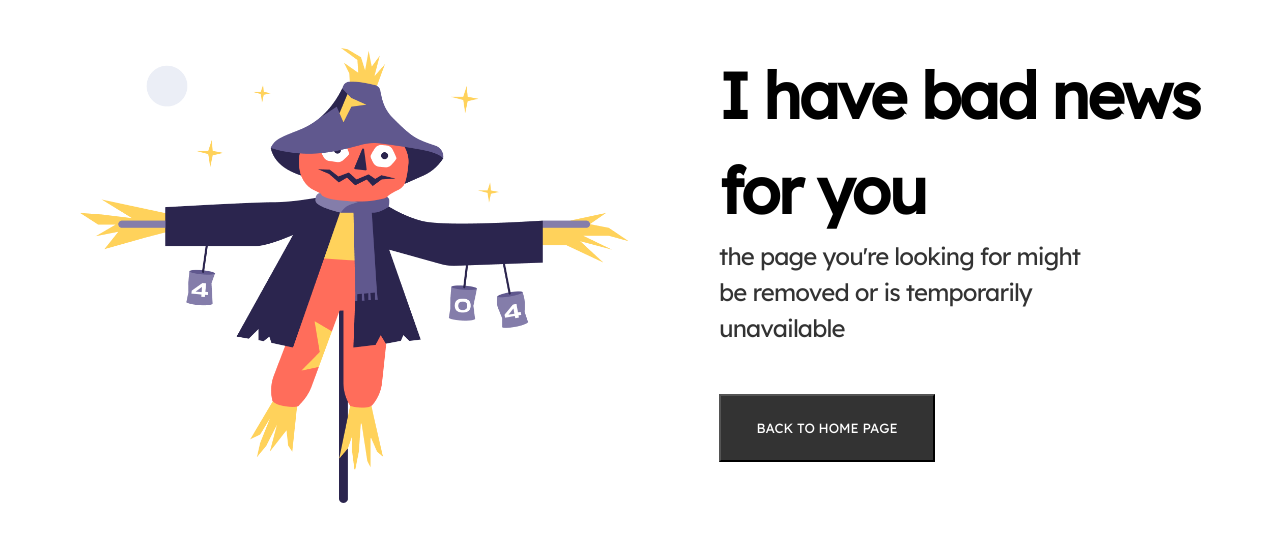
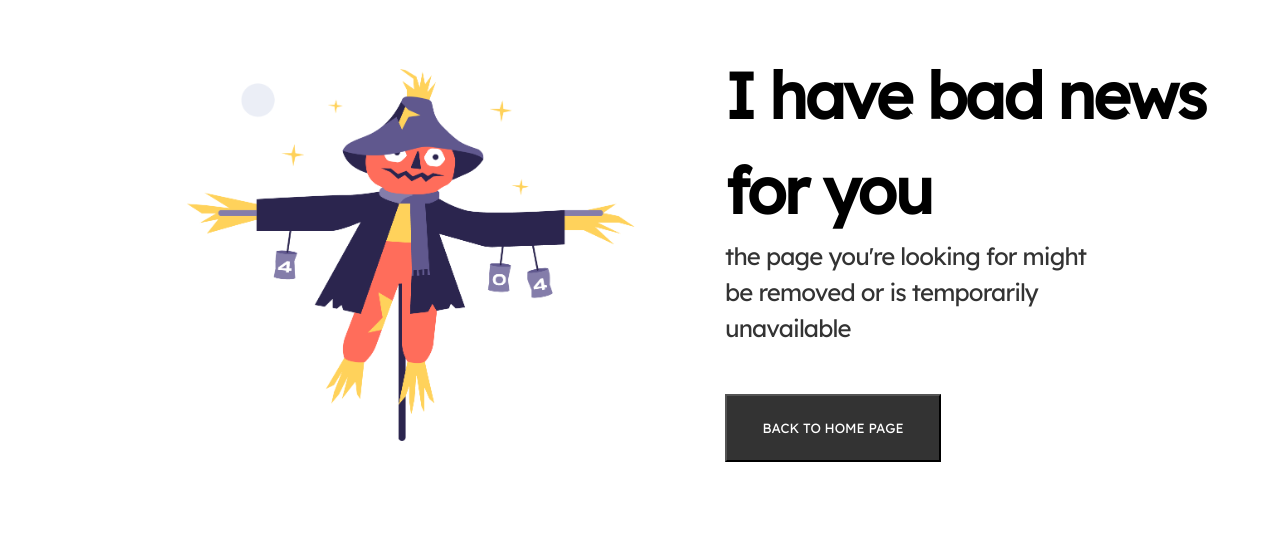
Before and after one commit to iruojefaith/error-404-page, a plain HTML site: page index.html in a window 1280 px wide. Drawn offline with Linux system fonts and the light colour scheme.

Commit message:
Update style.css

```diff
--- a/css/style.css
+++ b/css/style.css
@@ -11,7 +11,7 @@ body {
 }
 .container {
 	display: grid;
-	grid-template-columns: repeat(2, 1fr);
+	grid-template-columns: repeat(2, 40%);
 	grid-gap: 10px;
 	justify-content: center;
 	padding-top: 3rem;
```
